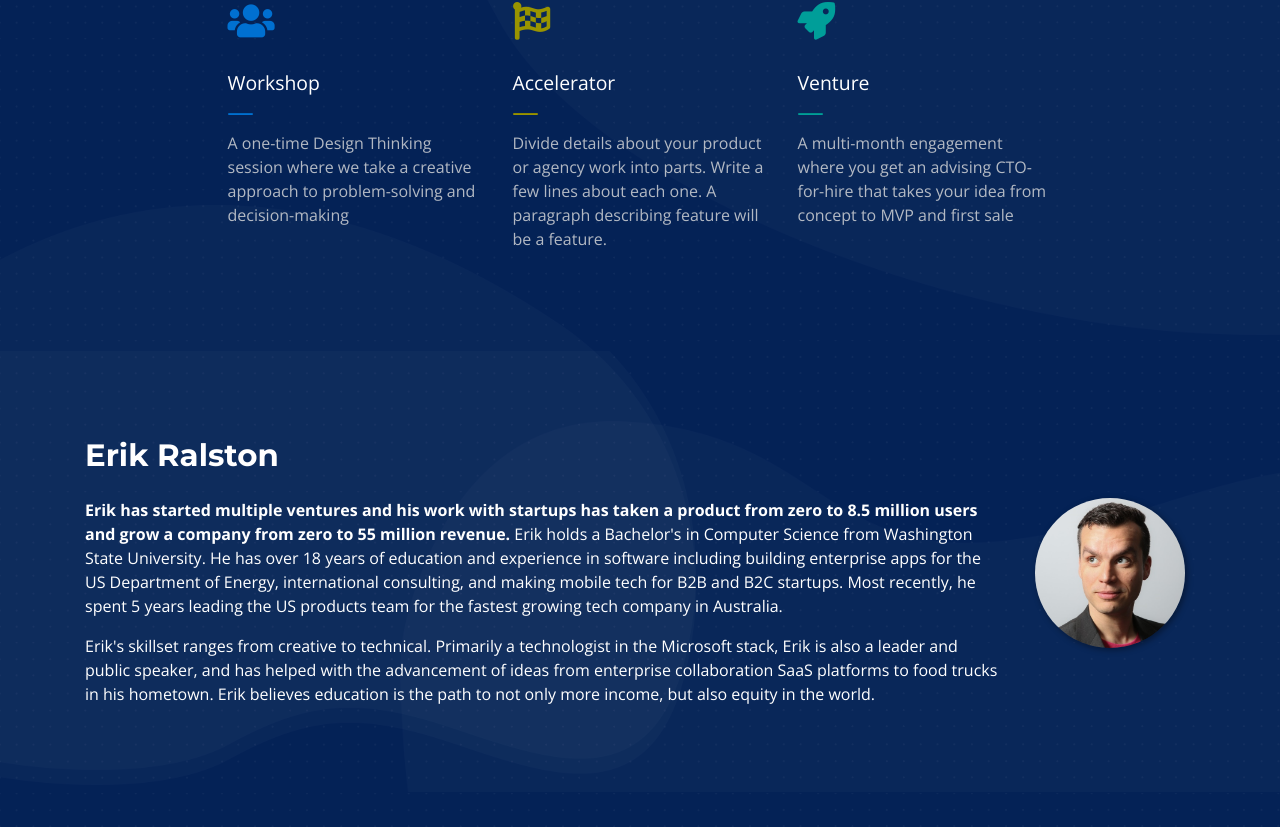
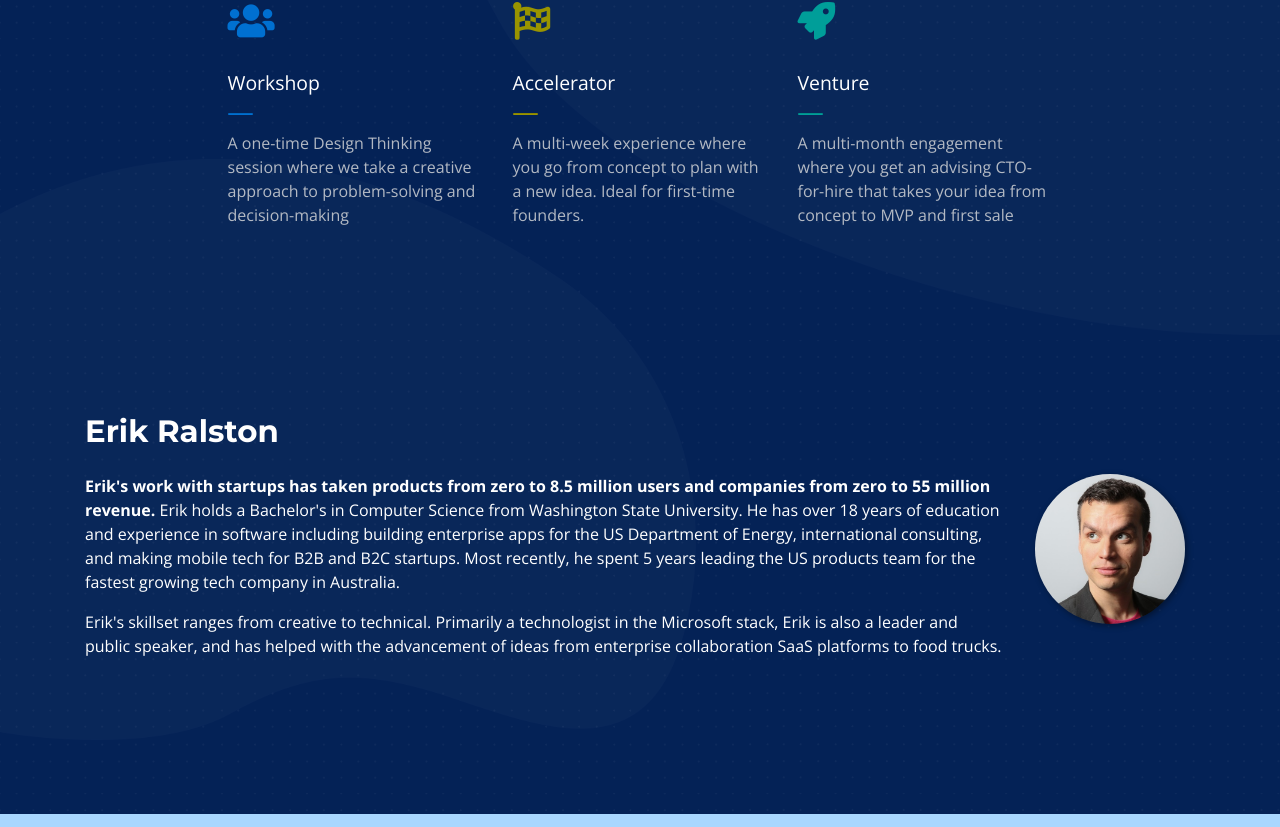
Before and after one commit to Annearchy-Digital/Annearchy-Digital-Annearchy-Digital.github.io, a website: page index.html in a window 1280 px wide. Shown: the part 1472-2299 px from the top of the page. Drawn offline with nearby package versions, Linux system fonts and the light colour scheme.

Commit message:
Fixed daughter pic and missing content

```diff
--- a/assets/scss/site.scss
+++ b/assets/scss/site.scss
@@ -67,4 +67,5 @@ p {
     border-radius: 1rem;
     margin-top: 1rem;
     margin-bottom: 1rem;
+    filter: grayscale(50%) contrast(125%)
 }
--- a/index.html
+++ b/index.html
@@ -197,8 +197,8 @@
                       <h4 class="info-title">Accelerator</h4>
                       <hr class="line-warning">
                       <p>
-                        Divide details about your product or agency work into parts. Write a few lines about each one.
-                        A paragraph describing feature will be a feature.
+                        A multi-week experience where you go from concept to plan with a new idea. Ideal for first-time
+                        founders.
                       </p>
                     </div>
                   </div>
@@ -221,8 +221,6 @@
           </div>
         </section>
         <div class="section section-typo">
-          <img src="assets/img/path1.png" class="path">
-          <img src="assets/img/path3.png" class="path path1">
           <div class="container">
             <div class="row">
               <div class="col-sm-9">
@@ -234,9 +232,8 @@
             <div class="row">
               <div class="col-sm-10">
                 <p>
-                  <strong>Erik has started multiple ventures and his work with startups has taken a product from zero to
-                    8.5
-                    million users and grow a company from zero to 55 million revenue.</strong>
+                  <strong>Erik's work with startups has taken products from zero to
+                    8.5 million users and companies from zero to 55 million revenue.</strong>
                   Erik holds a Bachelor's in Computer Science from Washington State University. He has over 18 years of
                   education and experience in software including building enterprise apps for the US Department of
                   Energy, international consulting, and making mobile tech for B2B and B2C startups. Most recently, he
@@ -246,8 +243,7 @@
                 <p>
                   Erik's skillset ranges from creative to technical. Primarily a technologist in the Microsoft stack,
                   Erik is also a leader and public speaker, and has helped with the advancement of ideas from enterprise
-                  collaboration SaaS platforms to food trucks in his hometown. Erik believes education is the path to
-                  not only more income, but also equity in the world.
+                  collaboration SaaS platforms to food trucks.
                 </p>
               </div>
               <div class="col-sm-2">
@@ -267,8 +263,10 @@
               </h2>
               <p>
                 Annearchy Digital was named for my three daughters - each of which have the middle name Anne.
-                In this family, we believe in Caring, Sharing, and Learning, which are the best parts of what it means to be human.
-                <strong>When considering projects, I will only take them if they make a better world for my daughters.</strong>
+                In this family, we believe in Caring, Sharing, and Learning, which are the best parts of what it means
+                to be human.
+                <strong>When considering projects, I will only take them if they make a better world for my
+                  daughters.</strong>
               </p>
             </div>
             <div class="col-sm-3">
```
Also changed, not shown: assets/css/blk-design-system.css, 1 other file.
